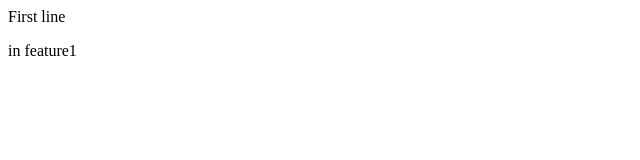
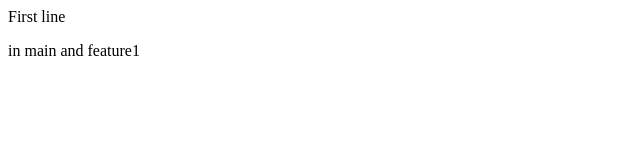
Before and after one commit to ankitsnu/localrepo, a plain HTML site: page index.html in a window 1280 px wide. Shown: the full height of the page, 0-640 px from the left. Drawn offline with Linux system fonts and the light colour scheme.

Commit message:
new line

```diff
--- a/index.html
+++ b/index.html
@@ -1,2 +1,2 @@
 <p>First line</p>
-<p>in feature1</p>
+<p>in main and feature1</p>
```
